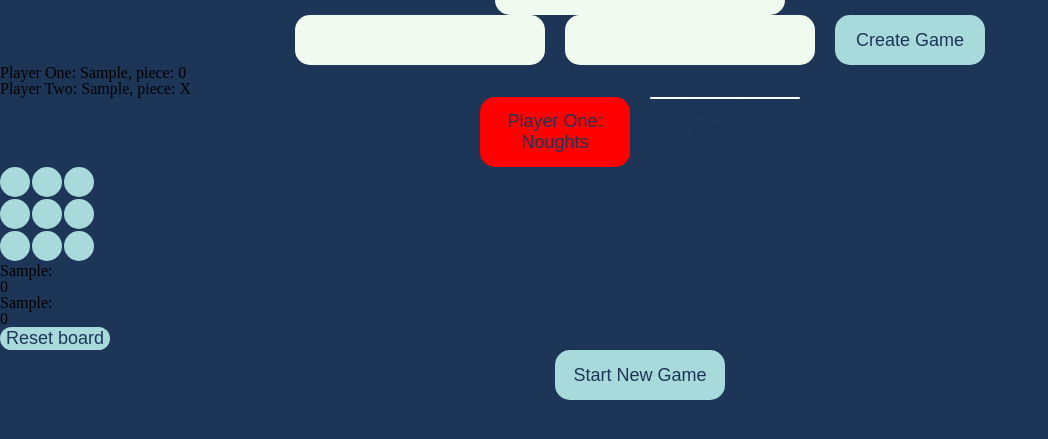
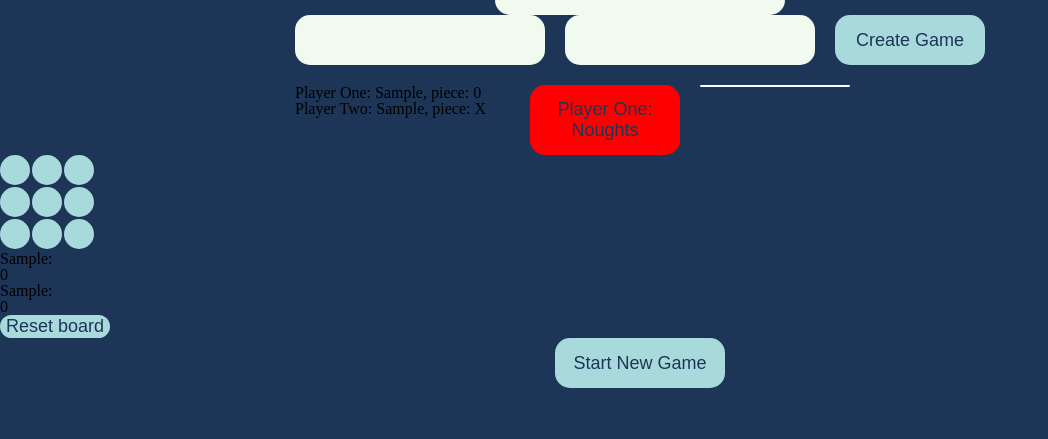
Before and after one commit to isabelleelena/tic-tac-toe, a plain HTML site: page index.html in a window 1280 px wide. Both pictures are taken after typing "Sample", "Sample" into the empty fields and a click on the button "Create Game". Shown: the part 75-514 px from the top of the page, without its empty margins (0-1048 px from the left). Drawn offline with Linux system fonts and the light colour scheme.

Commit message:
Change layout of DOM tree

```diff
--- a/index.html
+++ b/index.html
@@ -21,19 +21,6 @@
             <button type="submit">Create Game</button>
         </div>
 
-        <div class="error-section">
-
-        </div>
-
-        <div class="player-information">
-
-        </div>
-
-        <div class="buttons">
-            <button class="player-one">Player One: Noughts</button>
-            <button class="player-two">Player Two: Crosses</button>
-        </div>
-
         <div class="gameboard">
 
         </div>
--- a/scripts.js
+++ b/scripts.js
@@ -1,22 +1,15 @@
 // The DOM nodes I need to access
 
 let gameboardSection = document.querySelector(".gameboard");
-let noughtsPlayer = document.querySelector(".player-one");
-let crossesPlayer = document.querySelector(".player-two");
-let buttonSection = document.querySelector(".buttons");
 let scoreSection = document.querySelector(".score");
 let resetGameboardSection = document.querySelector(".reset-gameboard");
 let playerInputs = document.querySelector(".player-inputs");
 let playerOneInfo = document.querySelector("#first-player");
 let playerTwoInfo = document.querySelector('#second-player');
 let submitButton = document.querySelector('[type="submit"]');
-let playerInfo = document.querySelector('.player-information');
 let resetWholeGameButton = document.querySelector('.reset-whole-game');
-let errorSection = document.querySelector('.error-section');
 
 gameboardSection.dataset.active = "false";
-errorSection.dataset.active = 'false';
-playerInfo.dataset.active = 'false';
 
 const startGame = submitButton.addEventListener('click', (e) => {
 
@@ -24,7 +17,13 @@
 
         if (playerOneInfo.value === "" || playerTwoInfo.value === "") {
 
+            playerInputs.dataset.state = "error";
+
             if (document.querySelector('.error-message') === null) {
+
+                let errorSection = document.createElement('div');
+                errorSection.classList = "error-section";
+                playerInputs.appendChild(errorSection);
 
                 errorSection.dataset.active = "true"
                 let errorMessage = document.createElement('p');
@@ -42,13 +41,16 @@
 
         else {
 
+            playerInputs.dataset.state = "game";
+
             if (document.querySelector('.error-message') !== null) {
-                let errorMessage = document.querySelector(".error-message");
-                errorMessage.remove();
+                let errorSection = document.querySelector(".error-section");
+                errorSection.remove();
             }
 
-            errorSection.dataset.active = "false";
-            playerInfo.dataset.active = "true";
+            let playerInfo = document.createElement('div');
+            playerInfo.classList = "player-information";
+            playerInputs.appendChild(playerInfo);
 
             let firstInput = playerOneInfo.value;
             let secondInput = playerTwoInfo.value;
@@ -106,19 +108,6 @@
 
     const noughtOrCross = piece;
 
-    if (piece === "0") {
-        noughtsPlayer.id = `${name}`;
-    }
-
-    else if (piece === "X") {
-        crossesPlayer.id = `${name}`;
-    };
-
-    noughtsPlayer.dataset.active = "true";
-    noughtsPlayer.style.backgroundColor = "red";
-    crossesPlayer.dataset.active = "false";
-    crossesPlayer.style.backgroundColor = "white";
-
     let score = 0
 
     const getScore = () => score;
@@ -140,6 +129,27 @@
     const playerTwoName = playerTwo.playerName;
 
     const newBoard = gameboard.generateArray();
+
+    let noughtsPlayer = document.createElement("button");
+    let crossesPlayer = document.createElement("button");
+    let buttonSection = document.createElement("div");
+    noughtsPlayer.classList = "player-one";
+    noughtsPlayer.textContent = "Player One: Noughts"
+    crossesPlayer.classList = "player-two";
+    crossesPlayer.textContent = "Player Two: Crosses"
+    buttonSection.classList = 'buttons';
+    playerInputs.appendChild(buttonSection);
+    buttonSection.appendChild(noughtsPlayer);
+    buttonSection.appendChild(crossesPlayer);
+
+    noughtsPlayer.id = playerOne.playerName;
+
+    crossesPlayer.id = playerTwo.playerName;
+
+    noughtsPlayer.dataset.active = "true";
+    noughtsPlayer.style.backgroundColor = "red";
+    crossesPlayer.dataset.active = "false";
+    crossesPlayer.style.backgroundColor = "white";
 
     let tally = document.createElement('div');
     tally.classList = "tally";
@@ -184,7 +194,7 @@
     // section that creates the reset button
 
     let resetButton = document.createElement('button');
-    resetButton.classList = ".reset-button";
+    resetButton.classList = "reset-button";
     resetButton.textContent = "Reset board";
     resetGameboardSection.appendChild(resetButton);
     resetButton.addEventListener('click', resetBoard);
```
